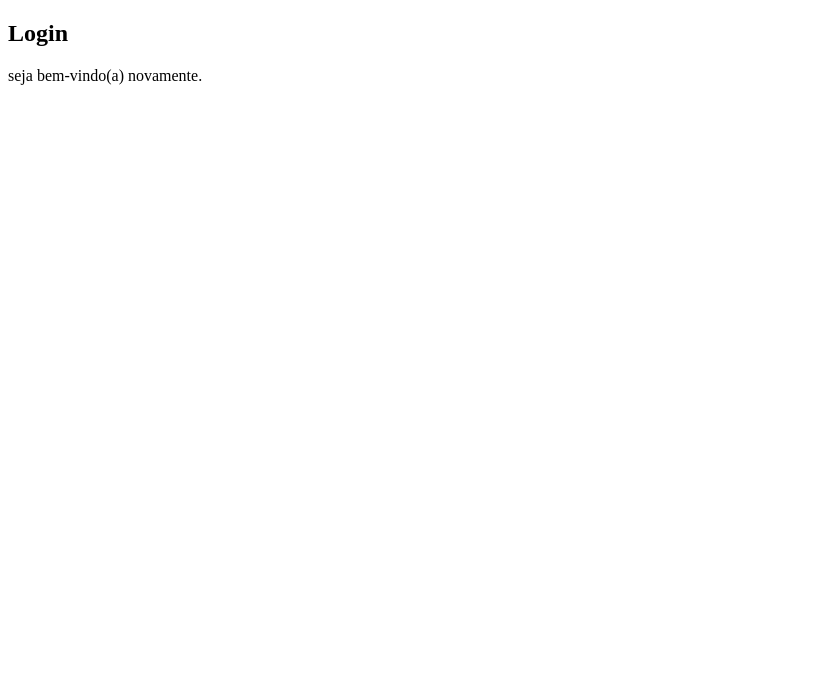
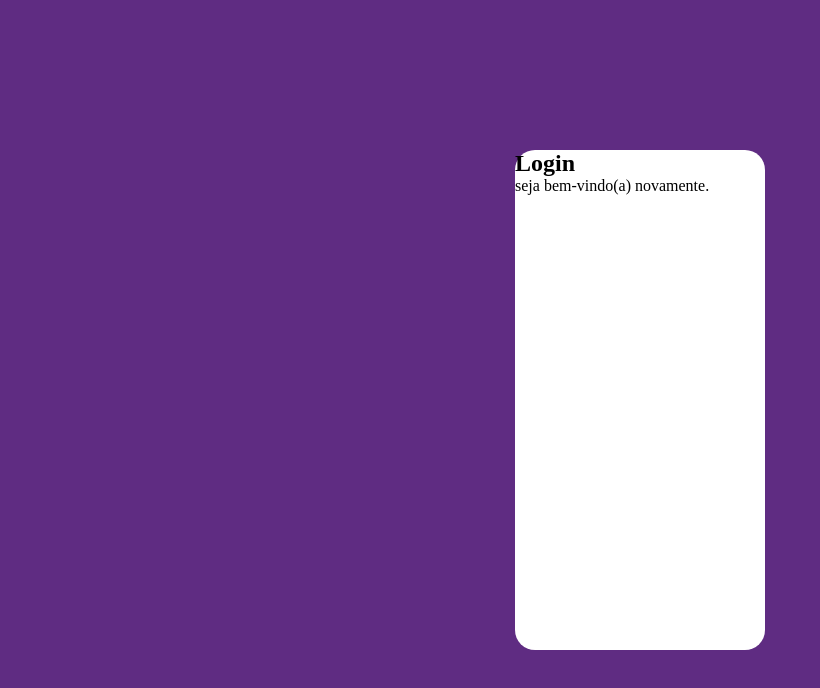
Before and after one commit to Leonel-Rachid10/projeto-login, a plain HTML site: page index.html in a window 1280 px wide. Shown: the whole page, without its empty margins (0-820 px from the left). Drawn offline with Linux system fonts and the light colour scheme.

Commit message:
nova imagem

```diff
--- a/estilos/style.css
+++ b/estilos/style.css
@@ -1 +1,37 @@
 @charset "UTF-8";
+
+*{
+    font-family: 'Times New Roman', Times, serif;
+    margin: 0px;
+    padding: 0px;
+    box-sizing: border-box;
+}
+
+html,html{
+    background-color: #5f2c82;
+    height: 100vh;
+    width: 100vw;
+
+}
+
+main{
+    position: relative;
+    height: 100vh;
+    width:100vw;
+}
+
+section#login{
+    position: absolute;
+    transform: translate(-50%, -50%);
+    top: 50%;
+    left: 50%;
+    background-color: white;
+    width: 250px;
+    height: 500px;
+    border-radius: 20px;
+
+}
+
+section#login > div#imagem{
+    background: #5f2c82 url(../imagens/pexels-souvenirpixels-414612\ \(1\).jpg);
+}
```
Also changed, not shown: imagens/20230630_005011_0000_Original.PNG (added), imagens/pexels-souvenirpixels-414612 (1).jpg (deleted).
